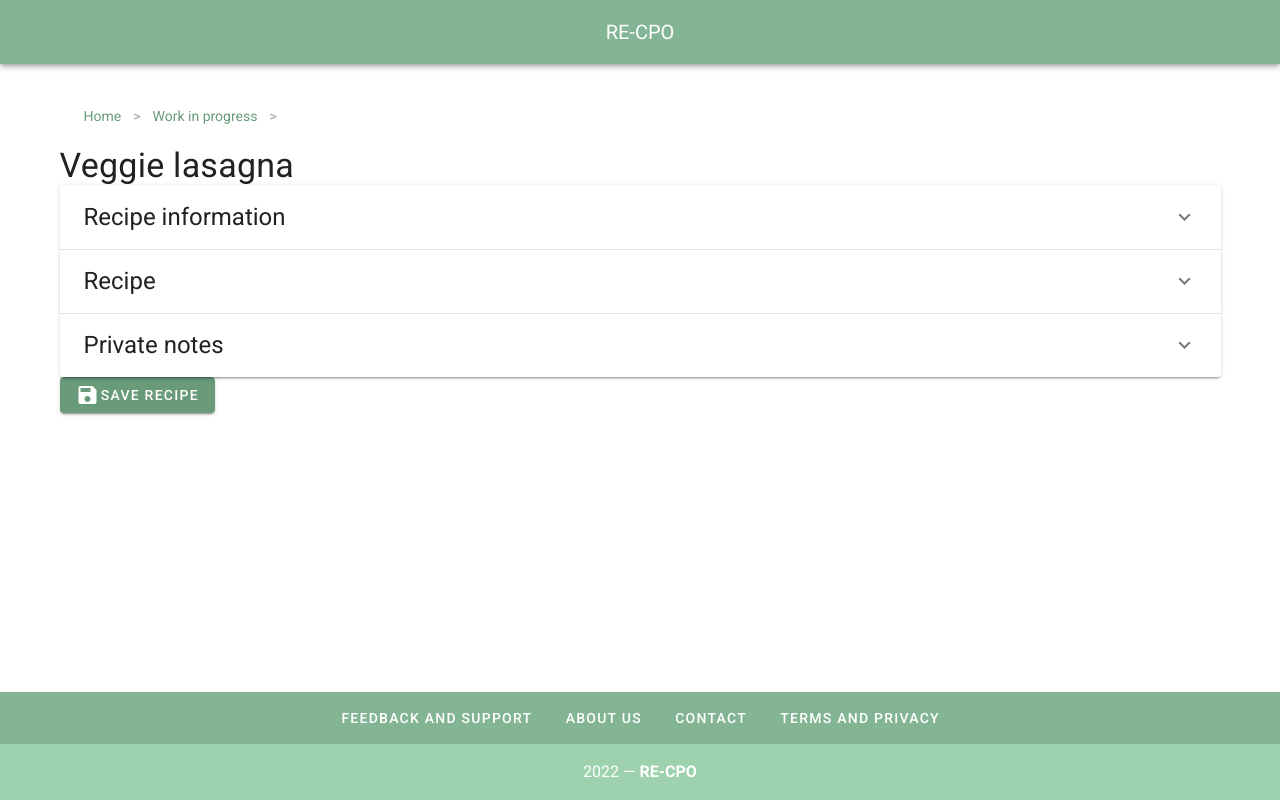
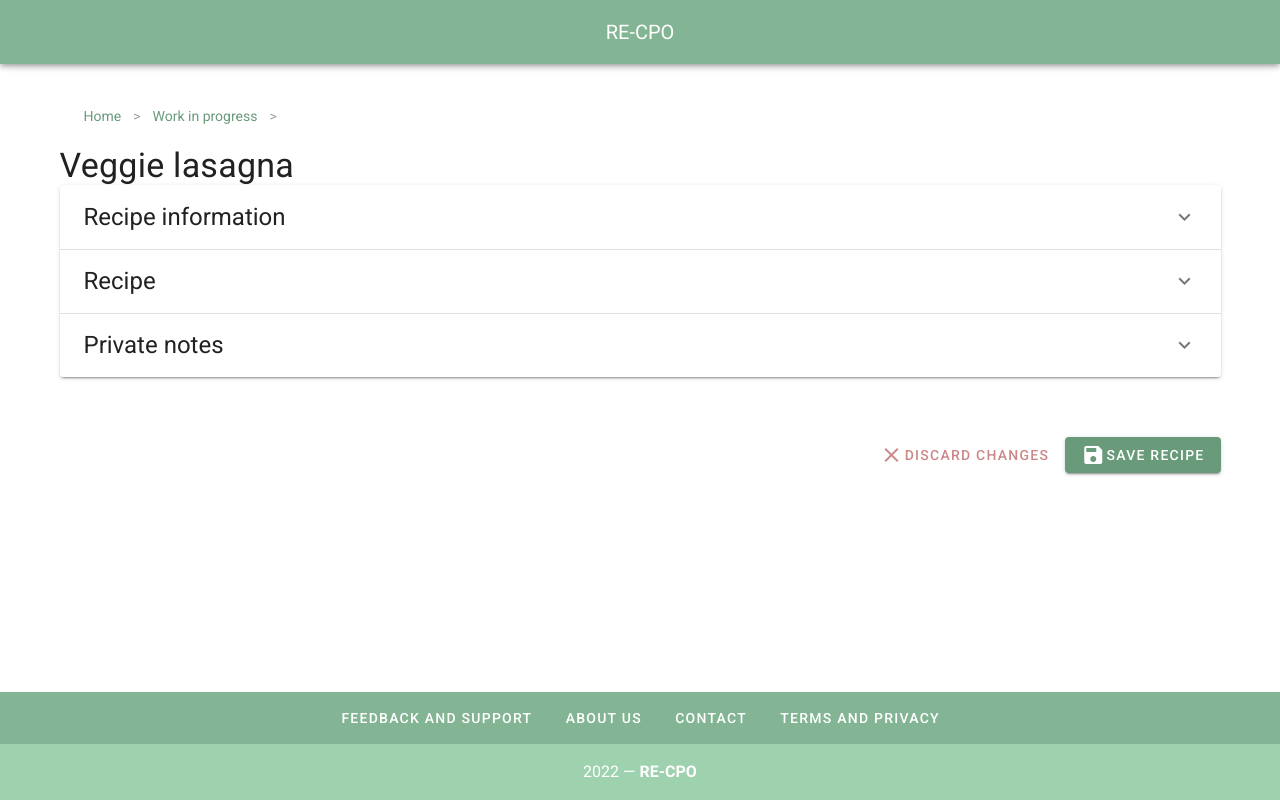
Before and after one commit to camillagejl/re-cpo, a Vue app: page /edit-recipe in a window 1280 px wide. Built offline with nearby package versions, Linux system fonts and the light colour scheme.

Commit message:
Finished IconButtons and added them to EditRecipe

```diff
--- a/src/components/IconButton.vue
+++ b/src/components/IconButton.vue
@@ -1,7 +1,8 @@
 <template>
   <v-btn
-    color="primary"
-    elevation="2"
+    :color="color"
+    :plain="plain"
+    :elevation="elevation"
     class="pr-4"
     :to="to"
     @click="$emit('clickEvent')"
@@ -20,6 +21,9 @@ export default {
   props: {
     icon: String,
     text: String,
+    color: String,
+  plain: Boolean,
+    elevation: Number,
     to: String
   }
 };
--- a/src/components/RecipeThumbnail.vue
+++ b/src/components/RecipeThumbnail.vue
@@ -85,23 +85,22 @@
             </v-col>
 
             <v-card-actions
-            class="d-flex justify-end d-block"
+              class="d-flex justify-end d-block"
             >
-              <v-btn
-                color="primary"
-                plain
-                @click="showIterations = !showIterations"
-              >
-                <v-icon>
-                  {{ showIterations ? "mdi-chevron-up" : "mdi-chevron-down" }}
-                </v-icon>
-                View iterations
-              </v-btn>
+              <IconButton
+                :icon="showIterations ? 'mdi-chevron-up' : 'mdi-chevron-down'"
+                :text="'View iteration'"
+                :color="'primary'"
+                :plain="true"
+                @clickEvent="showIterations = !showIterations"
+              ></IconButton>
 
               <IconButton
                 :icon="'mdi-chevron-right'"
                 :text="'Go to recipe'"
-              :to="'/edit-recipe'"
+                :color="'primary'"
+                :elevation="2"
+                :to="'/edit-recipe'"
               ></IconButton>
             </v-card-actions>
 
@@ -164,6 +163,7 @@
 <script>
 
 import IconButton from "./IconButton";
+
 export default {
   name: "RecipeThumbnail",
   components: { IconButton },
@@ -177,7 +177,7 @@ export default {
     latest() {
       let versionsLength = this.recipe.versions.length;
 
-      return this.recipe.versions[versionsLength-1];
+      return this.recipe.versions[versionsLength - 1];
 
     }
   }
--- a/src/plugins/vuetify.js
+++ b/src/plugins/vuetify.js
@@ -9,6 +9,7 @@ export default new Vuetify({
       light: {
         primary: '#699A7A',
         secondary: '#9A7F6B',
+        error: '#AD4040'
         // accent: colors.indigo.base, // #3F51B5
       },
     },
--- a/src/views/EditRecipe.vue
+++ b/src/views/EditRecipe.vue
@@ -378,12 +378,27 @@ using-javascript-9ef38f96b258 -->
         </v-expansion-panel>
       </v-expansion-panels>
 
+      <v-container
+        class="d-flex justify-end mt-12 pr-0"
+        >
+
+      <IconButton
+        :icon="'mdi-close'"
+        :text="'Discard changes'"
+        :color="'error'"
+        :plain="true"
+        @clickEvent="logme"
+      ></IconButton>
 
       <IconButton
         :icon="'mdi-content-save'"
         :text="'Save recipe'"
+        :color="'primary'"
+        :elevation="2"
         @clickEvent="logme"
       ></IconButton>
+
+      </v-container>
 
     </v-form>
   </v-container>
@@ -506,7 +521,7 @@ export default {
   },
   methods: {
     logme() {
-      console.log("hi there")
+      console.log("hi there");
     },
     getHoursAndMinutes(totalMinutes) {
 
@@ -552,8 +567,8 @@ export default {
 
     // Removes extra spaces in notes. Might need to be deleted.
     this.notes.forEach(note => {
-      note.note = note.note.replace(/\s+/g,' ').trim()
-    })
+      note.note = note.note.replace(/\s+/g, " ").trim();
+    });
   }
 };
 </script>
```
Also changed, not shown: src/App.vue (+5 -4 lines). Lines whose indentation alone changed are shown as unchanged.
